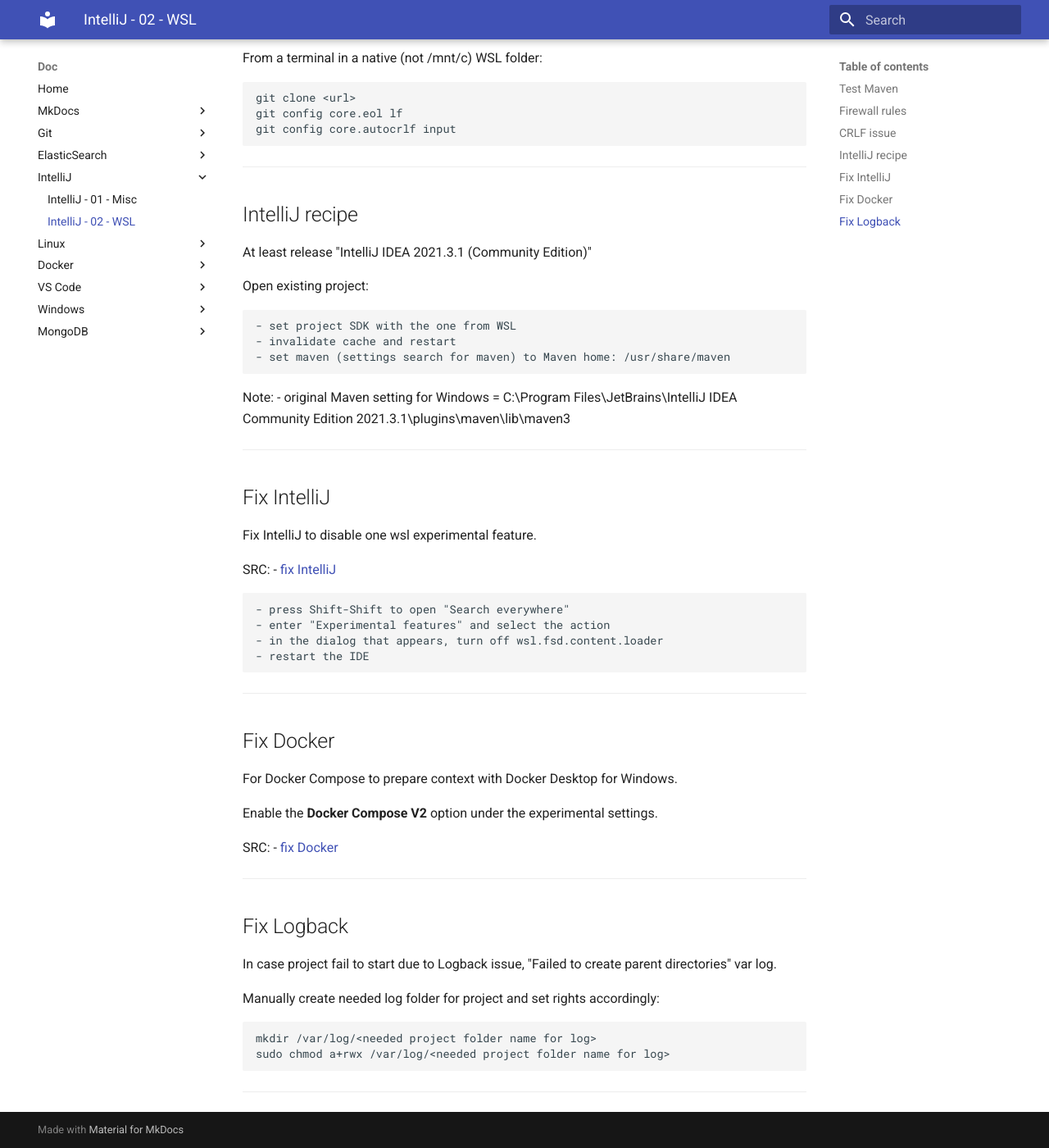
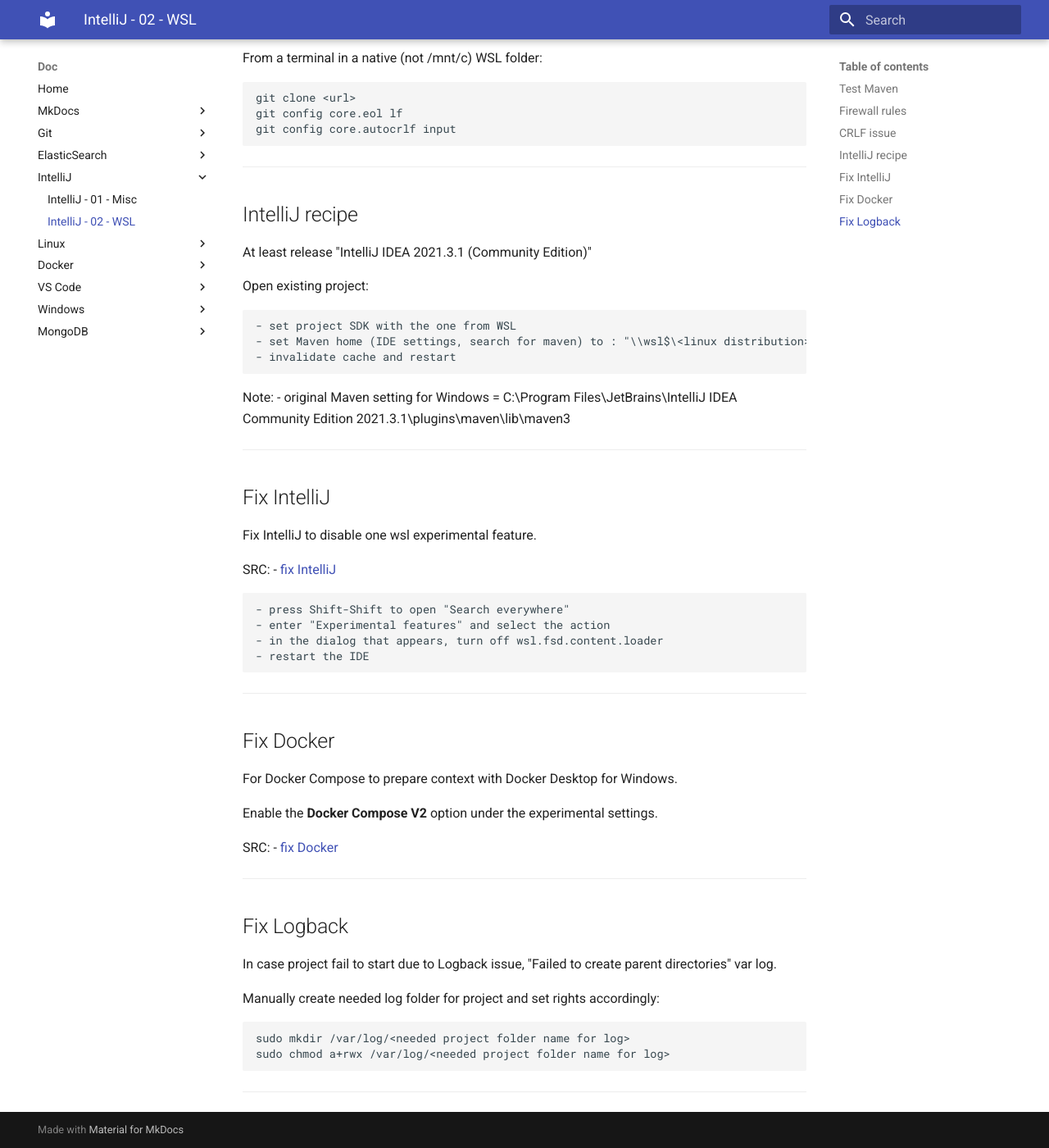
Before and after one commit to oldu73/doc, an MkDocs documentation site: the page built from docs/intellij/2-intellij-wsl.md, in a window 1280 px wide and 1400 px high, scrolled down 842 px. Shown: the whole window at 82% size. Built offline with MkDocs 1.6.1 and Material for MkDocs 9.7.7, drawn with Linux system fonts in a browser that asks for light colours.

Commit message:
intellij - 02 - wsl integration - fix

````diff
--- a/docs/intellij/2-intellij-wsl.md
+++ b/docs/intellij/2-intellij-wsl.md
@@ -50,8 +50,8 @@
 
 ```text
 - set project SDK with the one from WSL
+- set Maven home (IDE settings, search for maven) to : "\\wsl$\<linux distribution>\usr\share\maven"
 - invalidate cache and restart
-- set maven (settings search for maven) to Maven home: /usr/share/maven
 ```
 
 Note: - original Maven setting for Windows = C:\Program Files\JetBrains\IntelliJ IDEA Community Edition 2021.3.1\plugins\maven\lib\maven3
@@ -90,7 +90,7 @@
 Manually create needed log folder for project and set rights accordingly:
 
 ```console
-mkdir /var/log/<needed project folder name for log>
+sudo mkdir /var/log/<needed project folder name for log>
 sudo chmod a+rwx /var/log/<needed project folder name for log>
 ```
 
````
